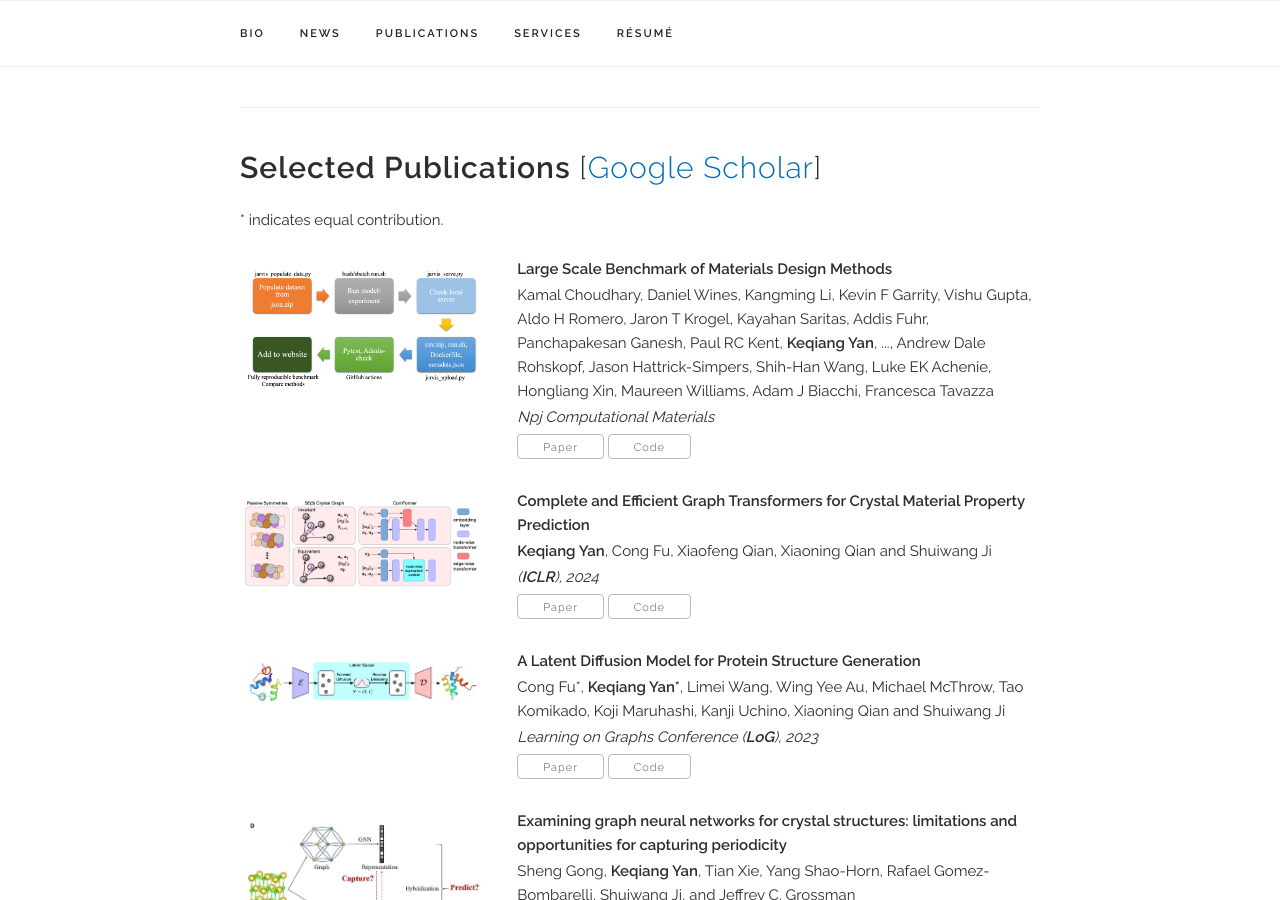
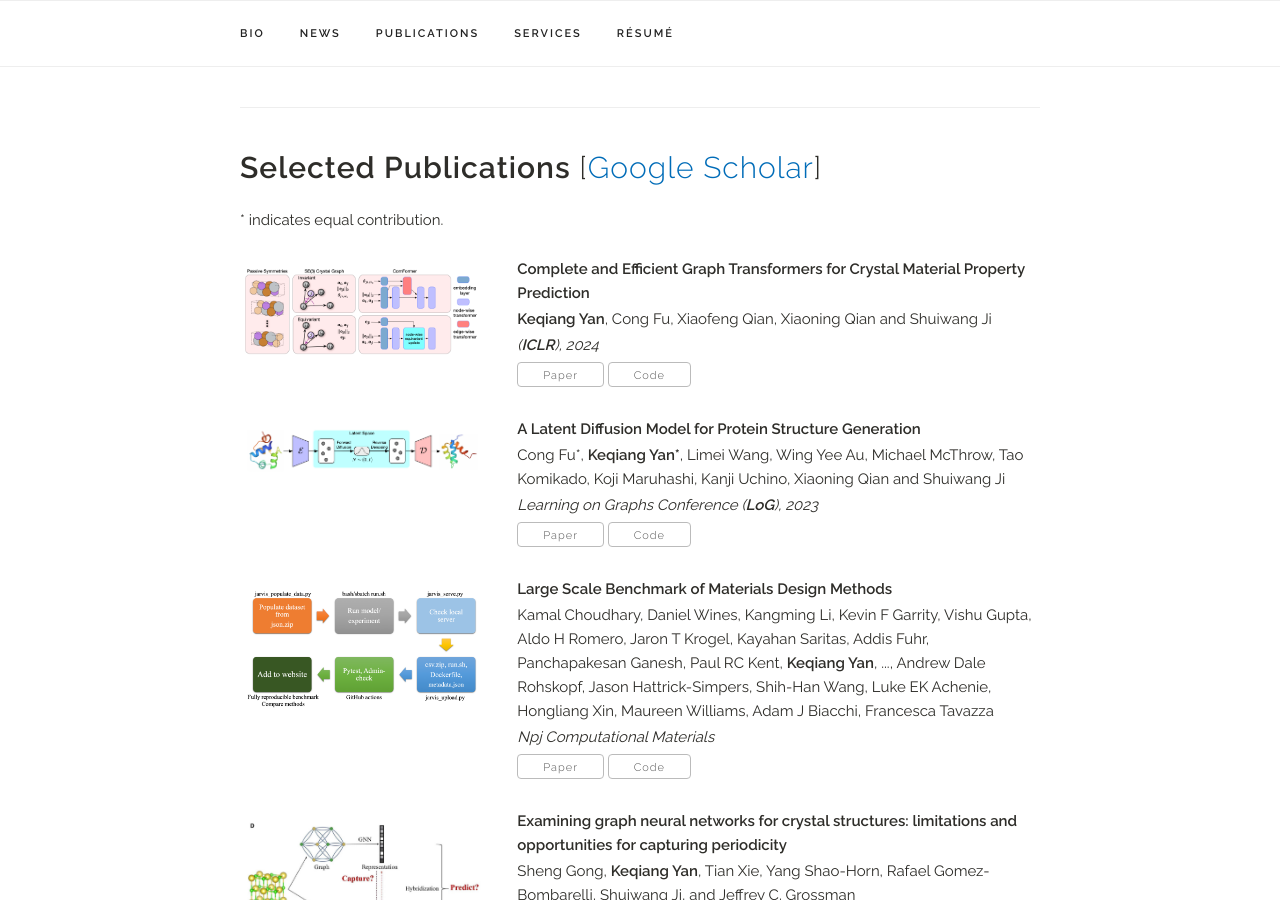
Before and after one commit to YKQ98/YKQ98.github.io, a Jekyll site: the page built from index.html, in a window 1280 px wide and 900 px high, scrolled down 1243 px. Built offline with Jekyll 4.4.1, drawn with Linux system fonts in a browser that asks for light colours; a style sheet for code colours, icons or effects is not loaded; some of the changed lines change nothing that is shown.

Commit message:
Update publications.yaml

```diff
--- a/_data/publications.yaml
+++ b/_data/publications.yaml
@@ -1,12 +1,4 @@
 papers:
-
-  - title: "Large Scale Benchmark of Materials Design Methods"
-    authors: "Kamal Choudhary, Daniel Wines, Kangming Li, Kevin F Garrity, Vishu Gupta, Aldo H Romero, Jaron T Krogel, Kayahan Saritas, Addis Fuhr, Panchapakesan Ganesh, Paul RC Kent, <b>Keqiang Yan</b>, ..., Andrew Dale Rohskopf, Jason Hattrick-Simpers, Shih-Han Wang, Luke EK Achenie, Hongliang Xin, Maureen Williams, Adam J Biacchi, Francesca Tavazza"
-    venue: "Npj Computational Materials"
-    paper_pdf: "https://arxiv.org/pdf/2306.11688.pdf"
-    code: "https://pages.nist.gov/jarvis_leaderboard/"
-    img: "/assets/imgs/jarvis.png"
-    selected: y
 
   - title: "Complete and Efficient Graph Transformers for Crystal Material Property Prediction"
     authors: "<b>Keqiang Yan</b>, Cong Fu, Xiaofeng Qian, Xiaoning Qian and Shuiwang Ji"
@@ -22,6 +14,14 @@ papers:
     paper_pdf: "https://openreview.net/forum?id=MBZVrtbi06"
     code: "https://github.com/divelab/AIRS"
     img: "/assets/imgs/latentdiff.png"
+    selected: y
+
+  - title: "Large Scale Benchmark of Materials Design Methods"
+    authors: "Kamal Choudhary, Daniel Wines, Kangming Li, Kevin F Garrity, Vishu Gupta, Aldo H Romero, Jaron T Krogel, Kayahan Saritas, Addis Fuhr, Panchapakesan Ganesh, Paul RC Kent, <b>Keqiang Yan</b>, ..., Andrew Dale Rohskopf, Jason Hattrick-Simpers, Shih-Han Wang, Luke EK Achenie, Hongliang Xin, Maureen Williams, Adam J Biacchi, Francesca Tavazza"
+    venue: "Npj Computational Materials"
+    paper_pdf: "https://arxiv.org/pdf/2306.11688.pdf"
+    code: "https://pages.nist.gov/jarvis_leaderboard/"
+    img: "/assets/imgs/jarvis.png"
     selected: y
 
   - title: "Examining graph neural networks for crystal structures: limitations and opportunities for capturing periodicity"
```
